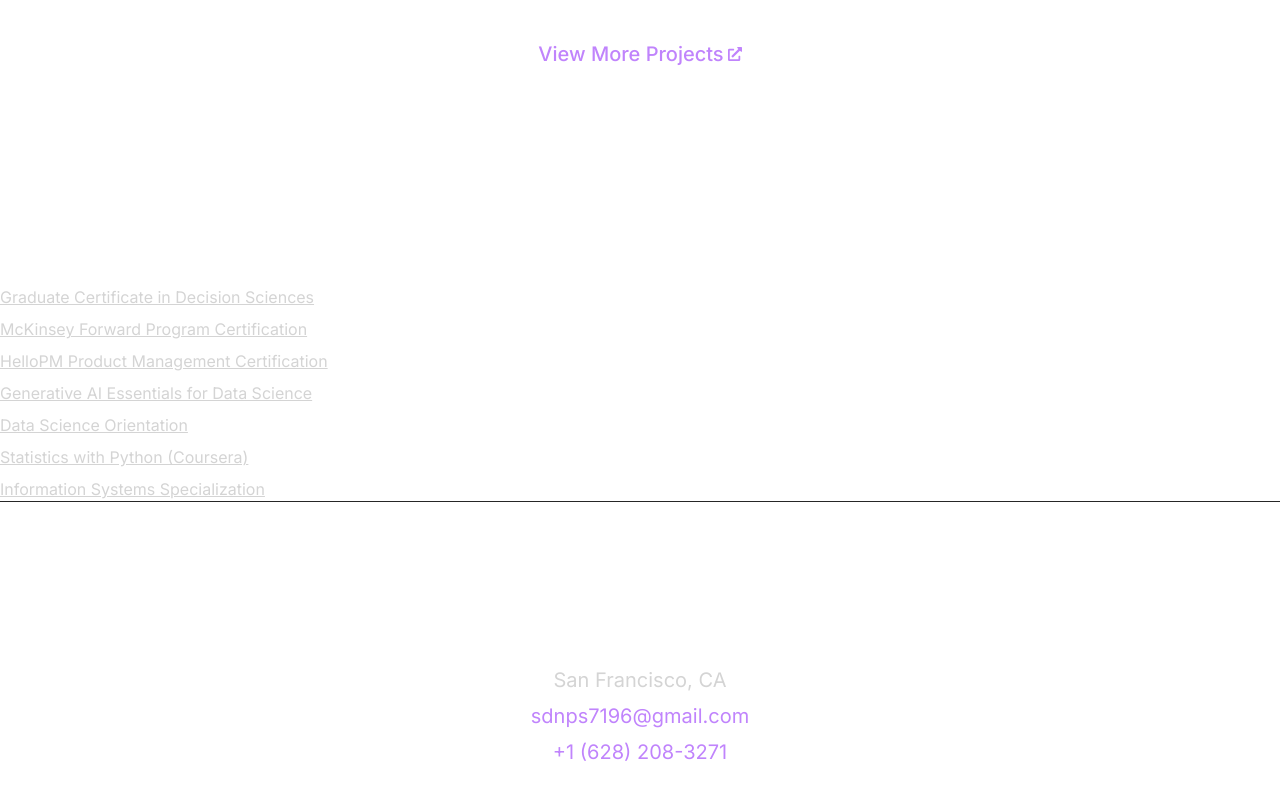
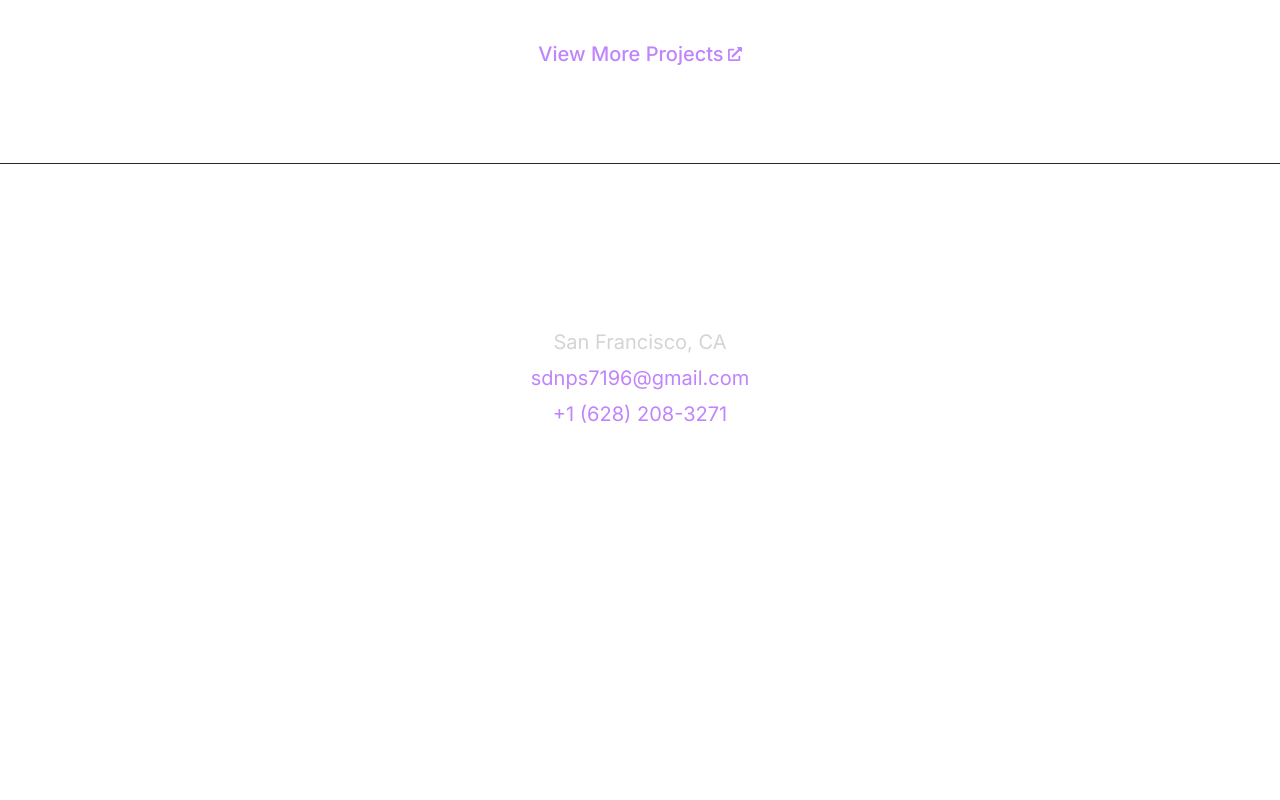
Before and after one commit to dsappa7196/dsappa7196.github.io, a React (Vite) app: page / in a window 1280 px wide. Shown: the part 9335-10135 px from the top of the page. After the commit the page ends 9839 px from the top, so only its background shows below. Built offline with nearby package versions, Linux system fonts and the light colour scheme.

Commit message:
Safe render for CERTIFICATIONS; align skills section id

```diff
--- a/src/App.jsx
+++ b/src/App.jsx
@@ -55,9 +55,9 @@ const App = () => {
       </section>
 
       {/* ✅ Certifications Section */}
-      <section id="certifications">
+      {/* <section id="certifications">
         <Certifications />
-      </section>
+      </section> */}
 
       <section id="contact">
         <Contact />
--- a/src/Components/Hero.jsx
+++ b/src/Components/Hero.jsx
@@ -80,7 +80,7 @@ const Hero = () => {
           </button>
 
           <a
-            href="https://github.com/dsappa7196/Padmasree-Sappa/blob/main/PadmasreeSappa_BusinessAnalyst.pdf"
+            href="https://github.com/dsappa7196/Padmasree_Resume/blob/main/PadmasreeSappa_Resume.pdf"
             target="_blank"
             rel="noopener noreferrer"
             className="bg-neutral-200 text-neutral-900 py-2 px-6 rounded-full hover:bg-neutral-300 transition duration-200 flex items-center gap-2"
```
